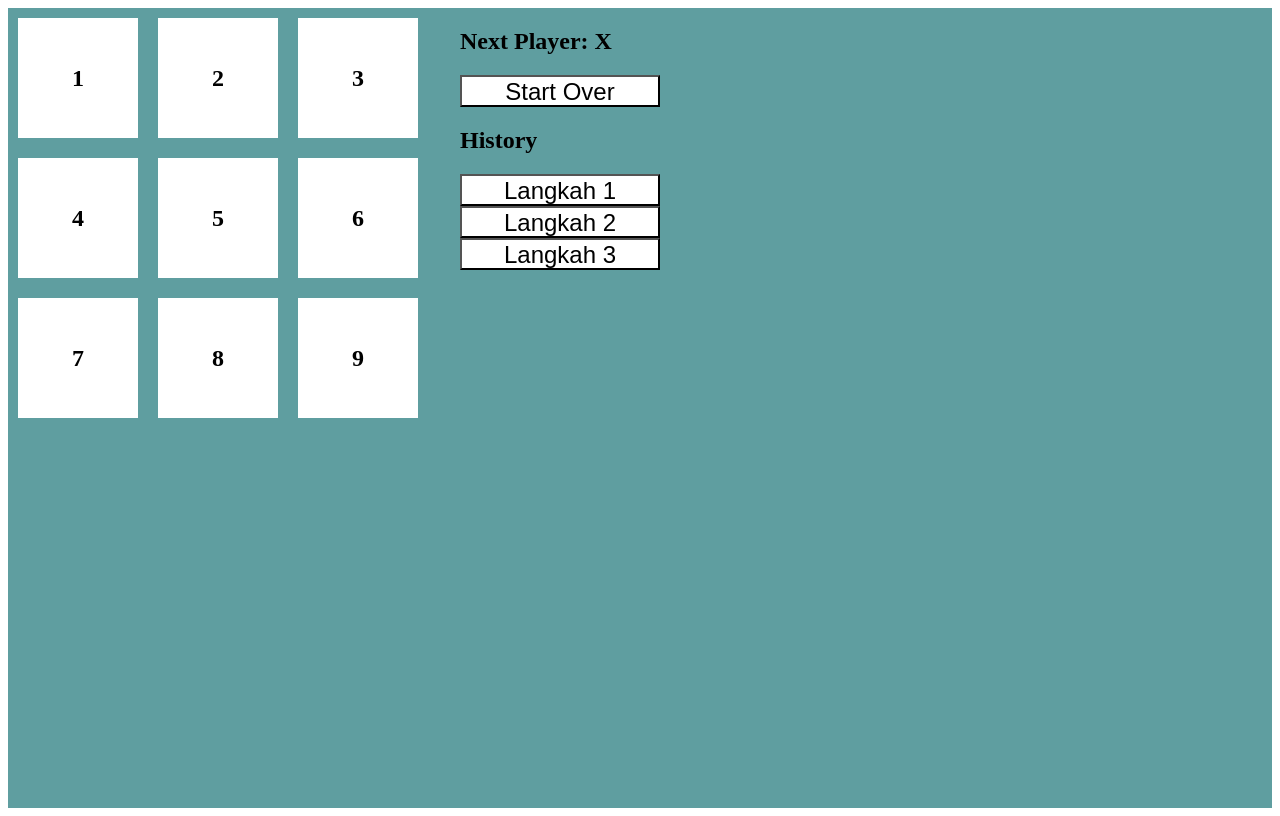
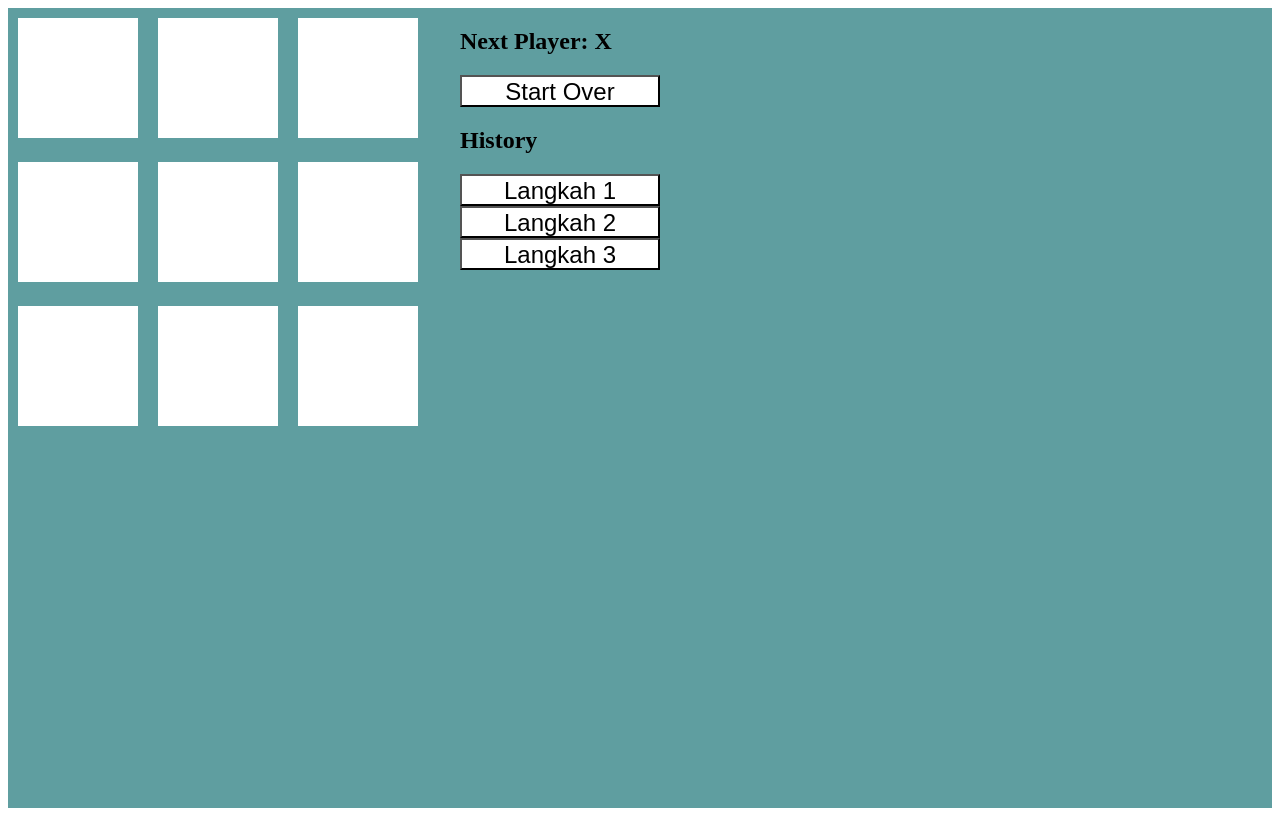
Before and after one commit to seanopla/tactactoe-react, a React (Vite) app: page / in a window 1280 px wide. Built offline with nearby package versions, Linux system fonts and the light colour scheme.

Commit message:
"Extracted Square component from App, added state and click handler to Square"

```diff
--- a/src/App.jsx
+++ b/src/App.jsx
@@ -1,7 +1,23 @@
 import "./App.css"
+import { useState } from "react"
 
 const Button = ({ children }) => {
   return <button className="button">{children}</button>
+}
+
+const Square = ({ value }) => {
+  const [state, setState] = useState(null)
+
+  const handleClick = () => {
+    setState("X")
+    console.log("CLICKED SQUARE NUMBER", value)
+  }
+
+  return (
+    <div className="square" onClick={handleClick}>
+      {state}
+    </div>
+  )
 }
 
 function App() {
@@ -9,19 +25,19 @@ function App() {
     <div className="container">
       <div className="board">
         <div className="row">
-          <div className="square">1</div>
-          <div className="square">2</div>
-          <div className="square">3</div>
+          <Square value={1} />
+          <Square value={2} />
+          <Square value={3} />
         </div>
         <div className="row">
-          <div className="square">4</div>
-          <div className="square">5</div>
-          <div className="square">6</div>
+          <Square value={4} />
+          <Square value={5} />
+          <Square value={6} />
         </div>
         <div className="row">
-          <div className="square">7</div>
-          <div className="square">8</div>
-          <div className="square">9</div>
+          <Square value={7} />
+          <Square value={8} />
+          <Square value={9} />
         </div>
       </div>
       <div className="game-info">
```
